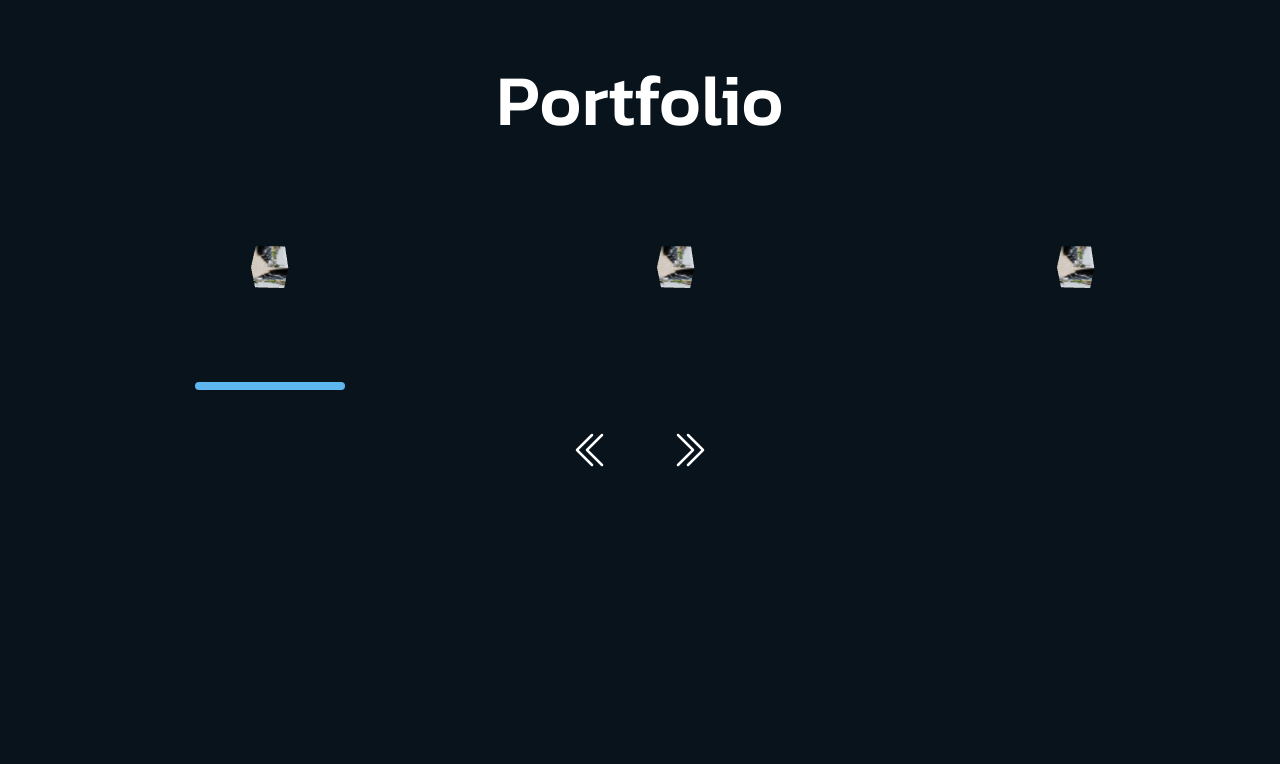
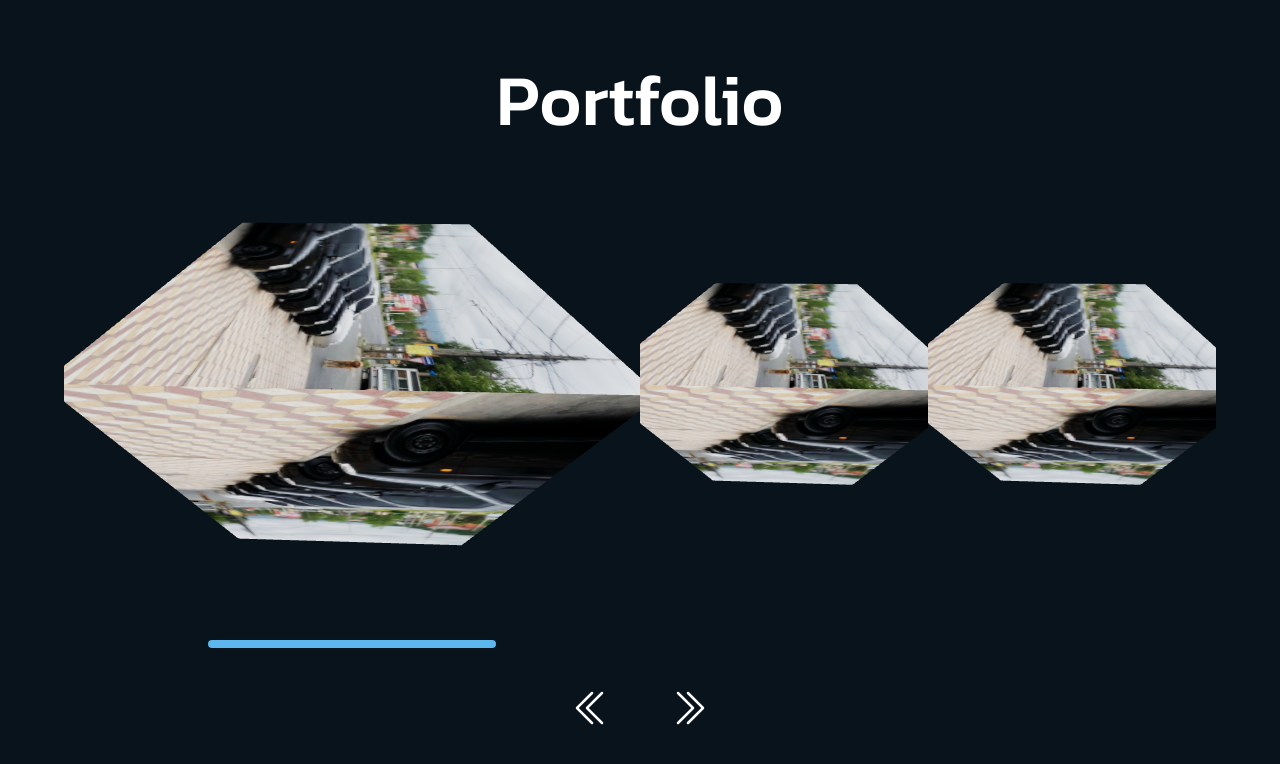
Before and after one commit to Feelcover/3D_Project, a Next.js app: page / in a window 1280 px wide. Shown: the top 764 px of the page. Built offline with nearby package versions, Linux system fonts and the light colour scheme.

Commit message:
отступы

```diff
--- a/src/components/screens/home/3D/Box.tsx
+++ b/src/components/screens/home/3D/Box.tsx
@@ -25,6 +25,7 @@ const Box: FC<TypeBox> = ({ item, ...rest }) => {
     <mesh
       {...rest}
       ref={ref}
+      scale={3}
       onClick={() => changeCurrentId(item.id)}
     >
       <boxGeometry args={[1.5, 1.5, 1.5]} />
--- a/src/components/screens/home/3D/Carousel3DItem.tsx
+++ b/src/components/screens/home/3D/Carousel3DItem.tsx
@@ -1,25 +1,22 @@
 import { ICarouselItem } from "@/store/carousel/carousel.interface";
-import Image from "next/image";
 import React, { FC } from "react";
 import cn from "clsx";
 import { useCarousel } from "@/hooks/useCarousel";
-import useActions from "@/hooks/useActions";
 import ThreeProvider from "./Three";
 import Box from "./Box";
 
 const Carousel3DItem: FC<{ item: ICarouselItem }> = ({ item }) => {
   const { currentId } = useCarousel();
-  const { changeCurrentId } = useActions();
   const isActive = currentId === item.id;
 
   return (
-    <div className={cn("mx-14", isActive ? "w-1/2" : "w-1/4")}>
+    <div className={cn(isActive ? "w-1/2 h-96" : "w-1/4 h-60")}>
         <ThreeProvider>
           <Box position={[0, 0, 0]} item={item}/>
         </ThreeProvider>
       <div
         className={cn(
-          "mx-auto mt-10 bg-aqua h-2 rounded transition-all duration-500 ease-in-out",
+          "mx-auto mt-16 bg-aqua h-2 rounded transition-all duration-500 ease-in-out",
           isActive ? "w-1/2" : "w-0"
         )}
       />
--- a/src/components/screens/home/carousel/Carousel.tsx
+++ b/src/components/screens/home/carousel/Carousel.tsx
@@ -9,7 +9,7 @@ const Carousel: FC = () => {
 
   return (
     <section className="mt-14">
-      <div className="flex items-center">
+      <div className="flex items-center justify-between">
         {items.length ? (
           items.map((item) => <Carousel3DItem key={item.id} item={item} />)
         ) : (
--- a/src/components/screens/home/carousel/Navigation.tsx
+++ b/src/components/screens/home/carousel/Navigation.tsx
@@ -5,7 +5,7 @@ import { BsChevronDoubleRight, BsChevronDoubleLeft } from "react-icons/bs";
 const Navigation: FC = () => {
   const { nextSlide, prevSlide } = useActions();
   return (
-    <div className="mt-10 w-1/2 flex items-center justify-center mx-auto">
+    <div className="mt-28 w-1/2 flex items-center justify-center mx-auto">
       <button
         onClick={() => prevSlide()}
         className="mr-14 transition-colors duration-500 hover:text-aqua"
```
